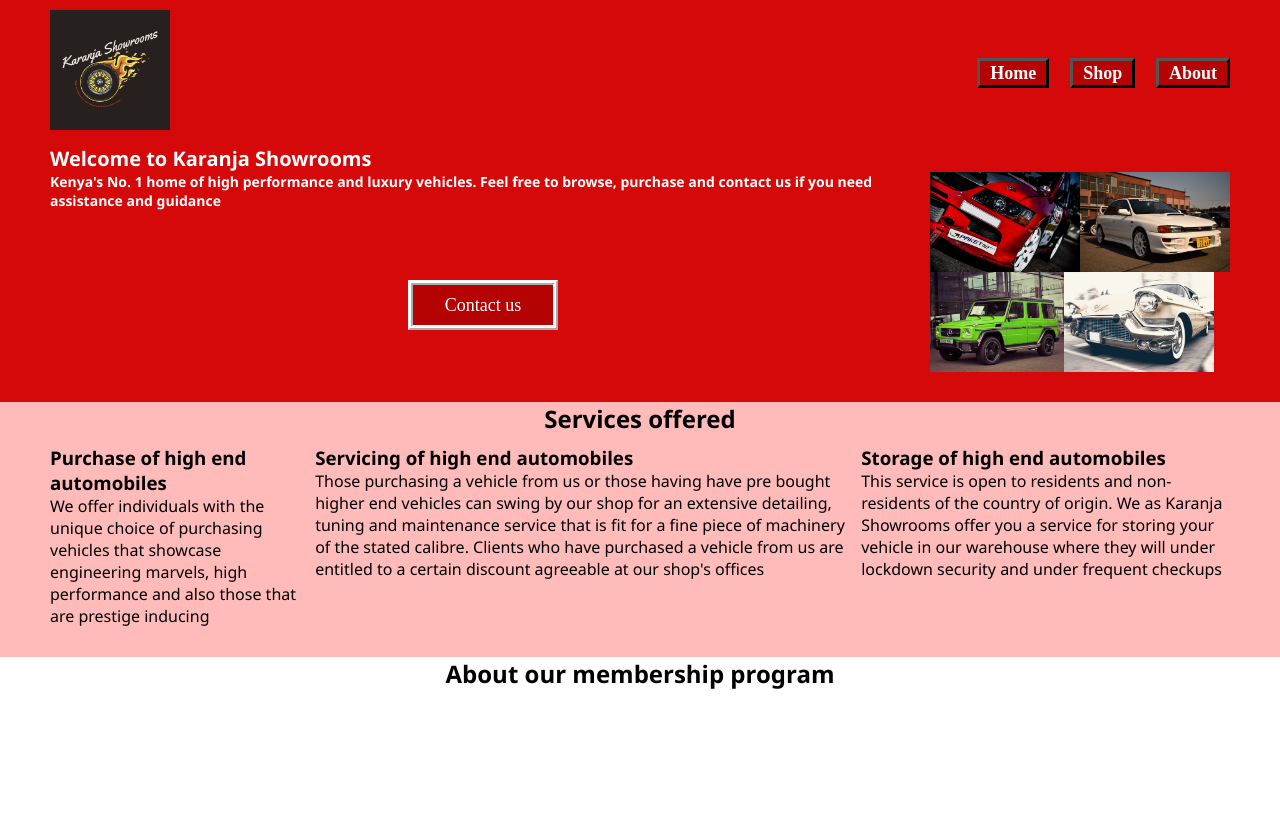
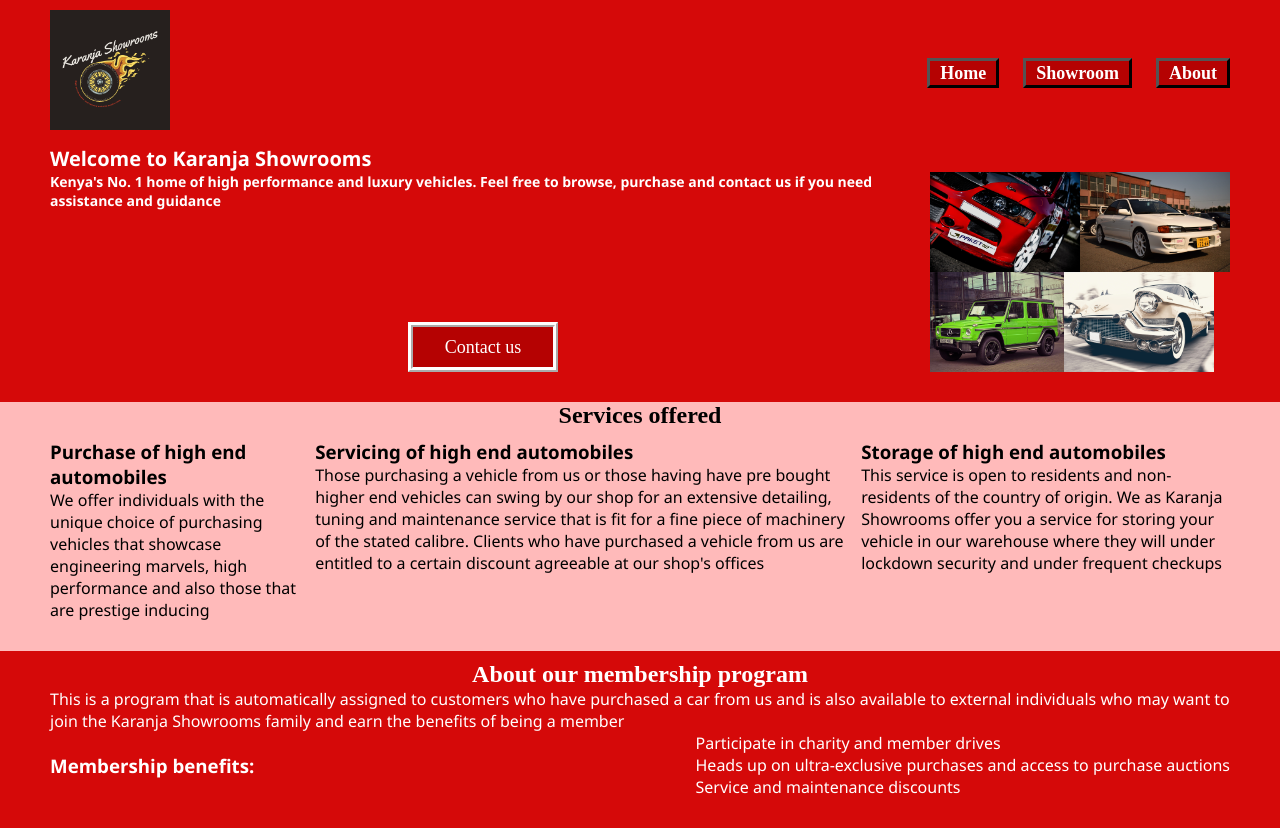
Before and after one commit to Paul-N-Karanja/TOP-Landing-Page-Project, a plain HTML site: page index.html in a window 1280 px wide. Before the commit the page ends 800 px from the top, so only its background shows below. Drawn offline with Linux system fonts and the light colour scheme.

Commit message:
completed the About our membership program section and added some styling for it

```diff
--- a/index.html
+++ b/index.html
@@ -16,7 +16,7 @@
             </div>
             <ul>
                 <li><a href="#" rel="noreferrer noopener">Home</a></li>
-                <li><a href="#" rel="noreferrer noopener">Shop</a></li>
+                <li><a href="#" rel="noreferrer noopener">Showroom</a></li>
                 <li><a href="#" rel="noreferrer noopener">About</a></li>
                 <!-- <li><a href="#" rel="noreferrer noopener">Contact</a></li> -->
             </ul>
@@ -63,7 +63,17 @@
 
     <div class="membership-program">
         <h2>About our membership program</h2>
-        <p></p>
+        <div class="membership-program-section-1">
+            <p>This is a program that is automatically assigned to customers who have purchased a car from us and is also available to external individuals who may want to join the Karanja Showrooms family and earn the benefits of being a member</p>
+        </div>
+        <div class="membership-program-section-2">
+            <h3>Membership benefits:</h3>
+            <div class="membership-program-section-2-p">
+                <p>Participate in charity and member drives</p>
+                <p>Heads up on ultra-exclusive purchases and access to purchase auctions</p>
+                <p>Service and maintenance discounts</p>
+            </div>
+        </div>
     </div>
 
 </body>
--- a/style.css
+++ b/style.css
@@ -26,7 +26,7 @@
     margin: 0;
     padding: 0;
     display: flex;
-    gap: 1.3em;
+    gap: 1.5em;
     /* margin-right: 8px;     */
 }
 
@@ -89,10 +89,12 @@ a{
     background-color: rgb(181, 2, 2);
     font-size: 18px;
     font-family: serif;
+    margin-top: auto;
 }
 
 h2{
     text-align: center;
+    font-family: 'Times New Roman', Times, serif;
 }
 
 .services-offered{
@@ -111,4 +113,28 @@ h2{
     flex: 1;
 }
 
-/* .services-offered-body h3{} */
+.membership-program{
+    background-color: rgb(213, 9, 9);
+    color: white;
+    display: flex;
+    flex-direction: column;
+    padding: 10px 50px 30px 50px;
+    flex: 1;
+}
+
+.membership-program-section-2{
+    display: flex;
+    gap: 1em;
+    justify-content: space-between;
+}
+
+.membership-program-section-2 h3{
+    display: flex;
+    align-items: center;
+}
+
+.membership-program-section-2-p{
+    display: flex;
+    flex-direction: column;
+    gap: 0em;
+}
```
